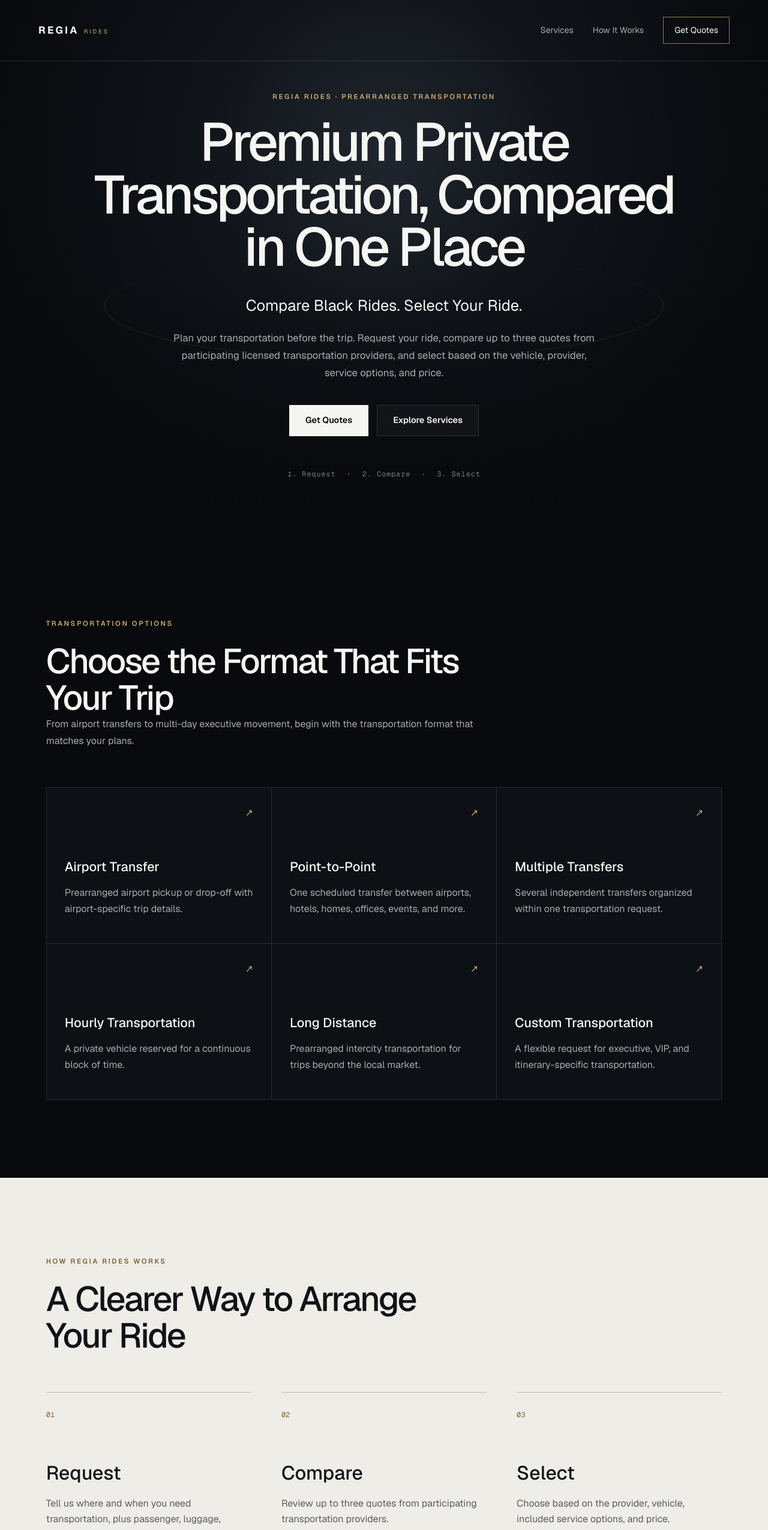
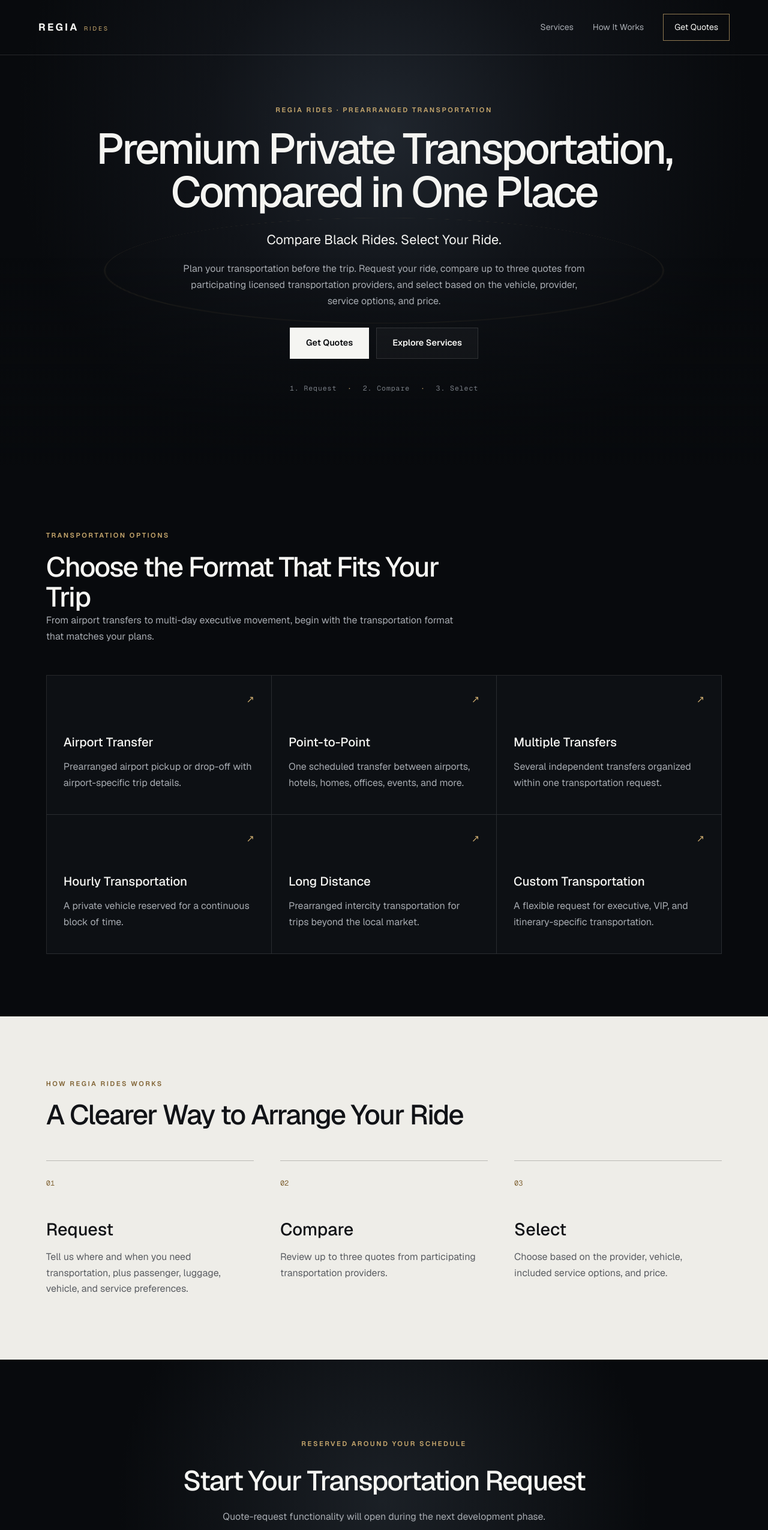
Before and after one commit to Jacob0693/regiarides, a Next.js app: page / in a window 1280 px wide. Shown: the top 2550 px of the page at 60% size. Built offline with nearby package versions, Linux system fonts and the light colour scheme.

Commit message:
Refine homepage typography and spacing

```diff
--- a/src/app/globals.css
+++ b/src/app/globals.css
@@ -5,51 +5,51 @@
 html { scroll-behavior:smooth; background:var(--ink); }
 body { margin:0; background:var(--ink); color:var(--text); font-family:var(--font-geist-sans),Arial,sans-serif; }
 a { color:inherit; text-decoration:none; }
-.site-header { position:absolute; z-index:10; top:0; left:0; display:flex; width:100%; align-items:center; justify-content:space-between; padding:28px clamp(24px,5vw,80px); border-bottom:1px solid var(--line); }
+.site-header { position:absolute; z-index:10; top:0; left:0; display:flex; width:100%; align-items:center; justify-content:space-between; padding:23px clamp(24px,5vw,72px); border-bottom:1px solid var(--line); }
 .brand { display:inline-flex; align-items:baseline; gap:8px; letter-spacing:.2em; }
 .brand span { font-size:1.05rem; font-weight:700; }
 .brand small { color:var(--accent); font-size:.62rem; letter-spacing:.28em; }
 nav { display:flex; align-items:center; gap:32px; color:var(--muted); font-size:.88rem; }
 nav a:hover { color:var(--text); }
 .nav-cta { border:1px solid rgba(201,169,110,.7); padding:11px 18px; color:var(--text); }
-.hero { position:relative; display:flex; min-height:900px; flex-direction:column; align-items:center; justify-content:center; overflow:hidden; padding:150px 24px 100px; text-align:center; background:radial-gradient(circle at 50% 28%,#20262e 0%,#101318 35%,#080a0d 72%); }
+.hero { position:relative; display:flex; min-height:780px; flex-direction:column; align-items:center; justify-content:center; overflow:hidden; padding:132px 24px 82px; text-align:center; background:radial-gradient(circle at 50% 28%,#20262e 0%,#101318 35%,#080a0d 72%); }
 .hero::after { position:absolute; inset:0; content:""; background:linear-gradient(to bottom,transparent 55%,var(--ink)); pointer-events:none; }
 .hero-glow { position:absolute; width:min(850px,90vw); height:360px; border:1px solid rgba(201,169,110,.12); border-radius:50%; transform:perspective(400px) rotateX(66deg); }
 .hero>*:not(.hero-glow) { position:relative; z-index:1; }
-.eyebrow { margin:0 0 24px; color:var(--accent); font-size:.72rem; font-weight:600; letter-spacing:.22em; }
-h1 { max-width:1020px; margin:0; font-size:clamp(3rem,7vw,6.8rem); font-weight:500; letter-spacing:-.055em; line-height:.98; }
-.tagline { margin:34px 0 0; font-size:clamp(1.15rem,2vw,1.6rem); }
-.hero-copy { max-width:730px; margin:20px auto 0; color:var(--muted); font-size:1.05rem; line-height:1.75; }
-.hero-actions { display:flex; flex-wrap:wrap; justify-content:center; gap:14px; margin-top:38px; }
+.eyebrow { margin:0 0 20px; color:var(--accent); font-size:.7rem; font-weight:600; letter-spacing:.22em; }
+h1 { max-width:960px; margin:0; font-size:clamp(3rem,5.6vw,5.25rem); font-weight:500; letter-spacing:-.05em; line-height:1; }
+.tagline { margin:28px 0 0; font-size:clamp(1.08rem,1.7vw,1.4rem); }
+.hero-copy { max-width:680px; margin:18px auto 0; color:var(--muted); font-size:1rem; line-height:1.7; }
+.hero-actions { display:flex; flex-wrap:wrap; justify-content:center; gap:12px; margin-top:30px; }
 .button { display:inline-flex; min-height:52px; align-items:center; justify-content:center; padding:0 26px; border:1px solid transparent; font:inherit; font-size:.9rem; font-weight:600; cursor:pointer; }
 .button-primary { background:var(--text); color:var(--ink); }
 .button-primary:hover { background:var(--accent); }
 .button-secondary { border-color:var(--line); background:rgba(255,255,255,.03); }
-.process-line { margin-top:54px; color:#797e85; font-family:var(--font-geist-mono),monospace; font-size:.74rem; letter-spacing:.08em; }
+.process-line { margin-top:40px; color:#797e85; font-family:var(--font-geist-mono),monospace; font-size:.72rem; letter-spacing:.08em; }
 .process-line span { margin:0 10px; color:var(--accent); }
-.section { padding:130px clamp(24px,6vw,96px); }
-.section-heading { max-width:720px; margin-bottom:64px; }
-h2 { margin:0; font-size:clamp(2.25rem,4.5vw,4.8rem); font-weight:500; letter-spacing:-.045em; line-height:1.06; }
+.section { padding:104px clamp(24px,6vw,88px); }
+.section-heading { max-width:700px; margin-bottom:50px; }
+h2 { margin:0; font-size:clamp(2.2rem,3.6vw,3.85rem); font-weight:500; letter-spacing:-.04em; line-height:1.08; }
 .section-heading>p:last-child,.request-section>p:not(.eyebrow) { color:var(--muted); line-height:1.7; }
 .service-grid { display:grid; grid-template-columns:repeat(3,1fr); border-top:1px solid var(--line); border-left:1px solid var(--line); }
-.service-card { min-height:260px; padding:30px; border-right:1px solid var(--line); border-bottom:1px solid var(--line); background:var(--surface); transition:background .25s ease; }
+.service-card { min-height:232px; padding:28px; border-right:1px solid var(--line); border-bottom:1px solid var(--line); background:var(--surface); transition:background .25s ease; }
 .service-card:hover { background:var(--surface-raised); }
 .service-card>span { float:right; color:var(--accent); }
-.service-card h3 { margin:85px 0 15px; font-size:1.35rem; font-weight:500; }
+.service-card h3 { margin:68px 0 13px; font-size:1.28rem; font-weight:500; }
 .service-card p,.step p,footer p { color:var(--muted); line-height:1.65; }
 .section-contrast { background:#eeede8; color:#111317; }
 .section-contrast .eyebrow { color:#806334; }
-.step-grid { display:grid; grid-template-columns:repeat(3,1fr); gap:50px; }
+.step-grid { display:grid; grid-template-columns:repeat(3,1fr); gap:44px; }
 .step { padding-top:24px; border-top:1px solid rgba(0,0,0,.22); }
 .step>span { color:#806334; font-family:var(--font-geist-mono),monospace; font-size:.75rem; }
-.step h3 { margin:62px 0 14px; font-size:2rem; font-weight:500; }
+.step h3 { margin:44px 0 12px; font-size:1.8rem; font-weight:500; }
 .step p { color:#5a5d62; }
-.request-section { padding:150px 24px; text-align:center; background:radial-gradient(circle at center,#1b2026,var(--ink) 65%); }
-.request-section p { max-width:640px; margin:24px auto 34px; }
+.request-section { padding:112px 24px; text-align:center; background:radial-gradient(circle at center,#1b2026,var(--ink) 65%); }
+.request-section p { max-width:620px; margin:20px auto 30px; }
 .button-disabled { border-color:var(--line); background:transparent; color:#71767d; cursor:not-allowed; }
-footer { padding:70px clamp(24px,6vw,96px); border-top:1px solid var(--line); }
+footer { padding:56px clamp(24px,6vw,88px); border-top:1px solid var(--line); }
 .footer-brand { margin-bottom:32px; }
 footer p { max-width:780px; margin:6px 0; font-size:.78rem; }
 footer>small { display:block; margin-top:28px; color:#6f747b; }
-@media(max-width:850px){nav>a:not(.nav-cta){display:none}.hero{min-height:820px}.service-grid{grid-template-columns:1fr 1fr}.step-grid{grid-template-columns:1fr}.step h3{margin-top:25px}}
-@media(max-width:560px){.site-header{padding:22px 20px}.nav-cta{padding:9px 12px}.hero{min-height:760px;padding-top:125px}.service-grid{grid-template-columns:1fr}.section{padding-top:95px;padding-bottom:95px}}
+@media(max-width:850px){nav>a:not(.nav-cta){display:none}.hero{min-height:720px}.service-grid{grid-template-columns:1fr 1fr}.step-grid{grid-template-columns:1fr;gap:34px}.step h3{margin-top:24px}}
+@media(max-width:560px){.site-header{padding:20px}.nav-cta{padding:9px 12px}.hero{min-height:680px;padding:112px 20px 68px}.hero-copy{font-size:.95rem}.section{padding:82px 20px}.section-heading{margin-bottom:38px}.service-grid{grid-template-columns:1fr}.service-card{min-height:210px}.request-section{padding:88px 20px}footer{padding:48px 20px}}
```
